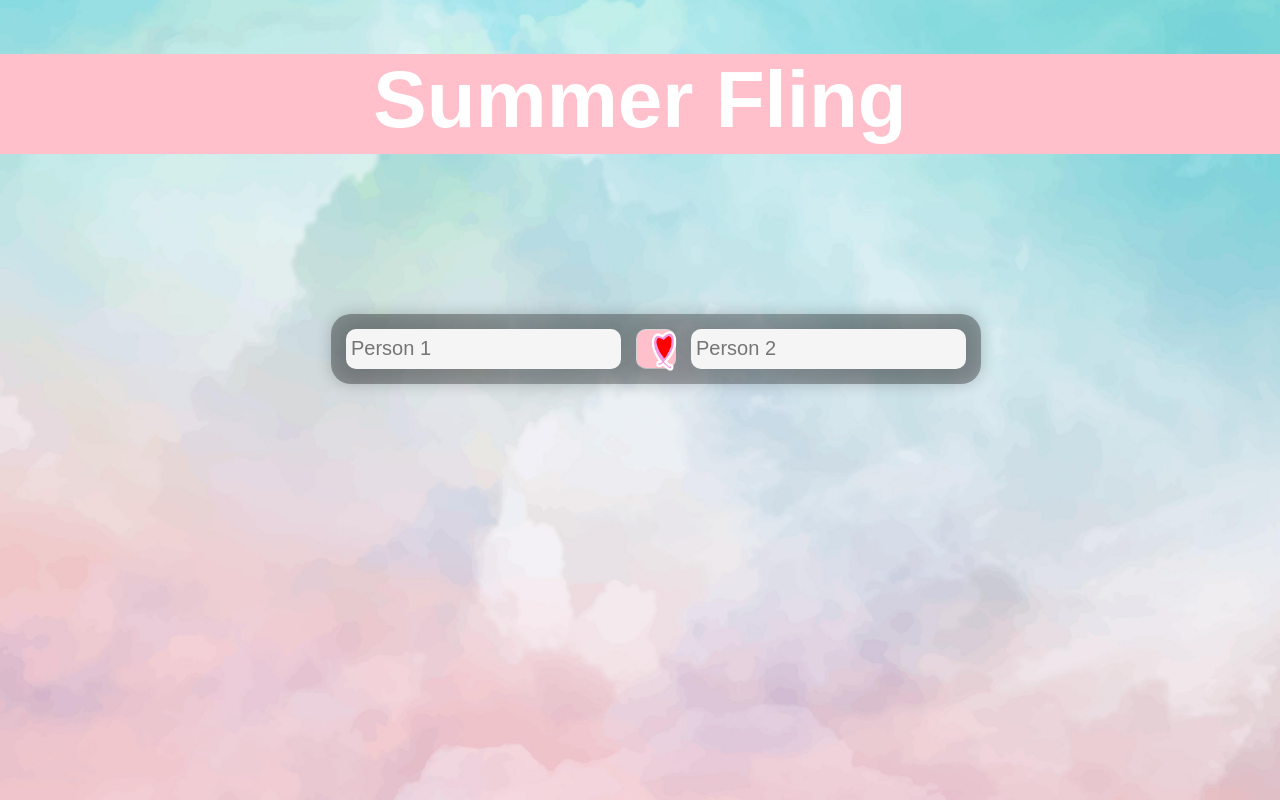
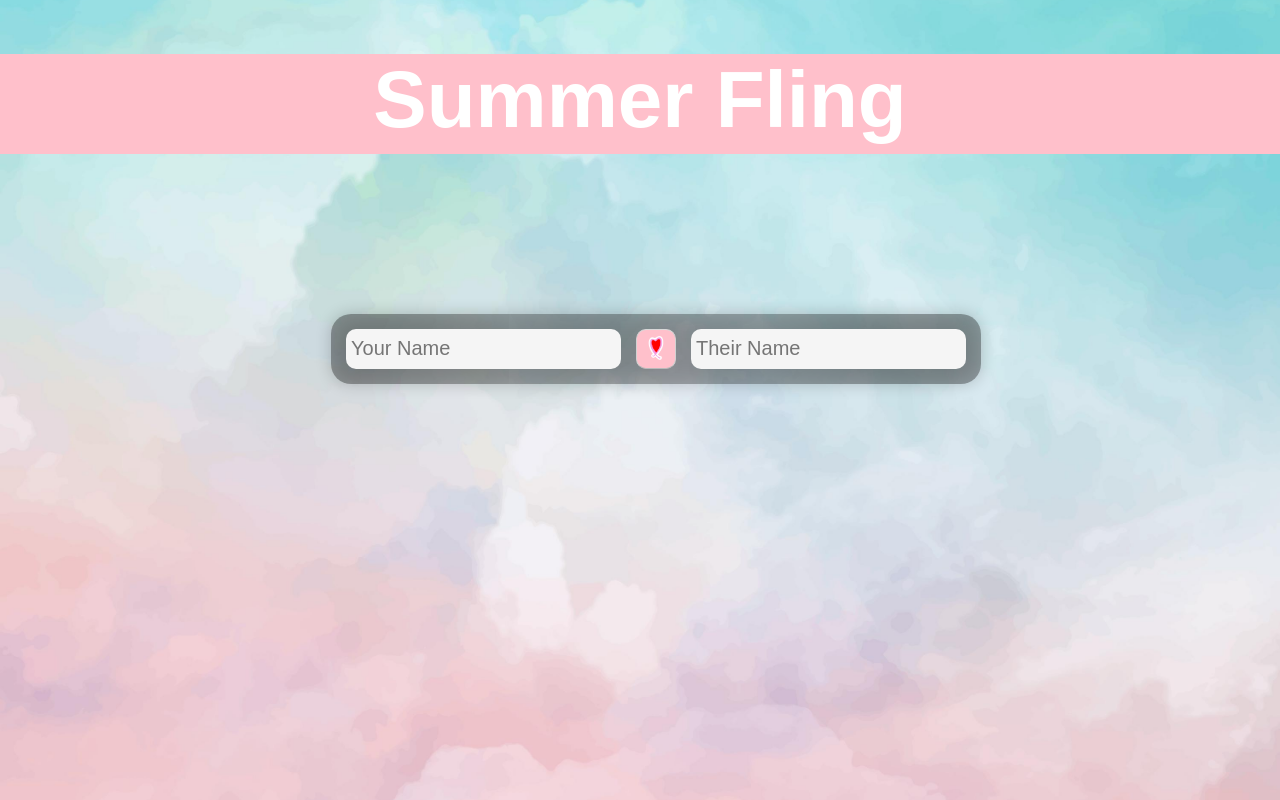
Before and after one commit to siddkhannaa/SummerThing, a React (Create React App) app: page / in a window 1280 px wide. Built offline with nearby package versions, Linux system fonts and the light colour scheme; no server answers.

Commit message:
Button and input style fix

```diff
--- a/src/App.css
+++ b/src/App.css
@@ -65,6 +65,10 @@ input[type=text]:focus {
   margin: 5px;
 }
 
+.boxes input:focus {
+  outline-width: 0;
+}
+
 .boxes button {
   background: pink;
   width: 40px;
@@ -125,9 +129,10 @@ input[type=text]:focus {
 }
 
 .heart {
-  align-self: stretch;
-  height: 40px;
-  width: 40px;
+  display: block;
+  margin-left: auto;
+  margin-right: auto;
+  width: 100%;
 }
 
 .header {
--- a/src/Form.js
+++ b/src/Form.js
@@ -38,9 +38,9 @@ const FooBarForm = () => {
   return (
     <form>
       <div className = "boxes">
-        <input className="rounded" name="name1" type="text" placeholder="Person 1" onChange={handleChange} />
+        <input className="rounded" name="name1" type="text" placeholder="Your Name" onChange={handleChange} />
         <button className="rounded" onClick={handleSubmit}><img className = "heart" src={heart} alt="hello"></img></button>
-        <input className="rounded" name="name1" type="text" placeholder="Person 2" onChange={handleChange} />
+        <input className="rounded" name="name1" type="text" placeholder="Their Name" onChange={handleChange} />
       </div>
     </form>
   );
```
